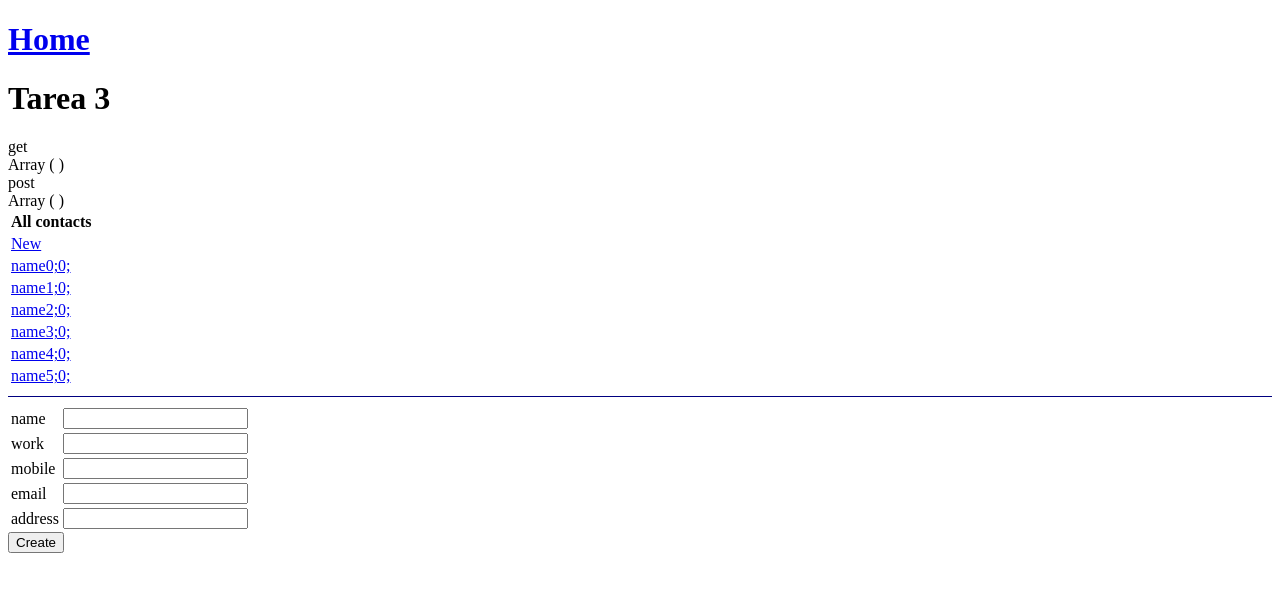
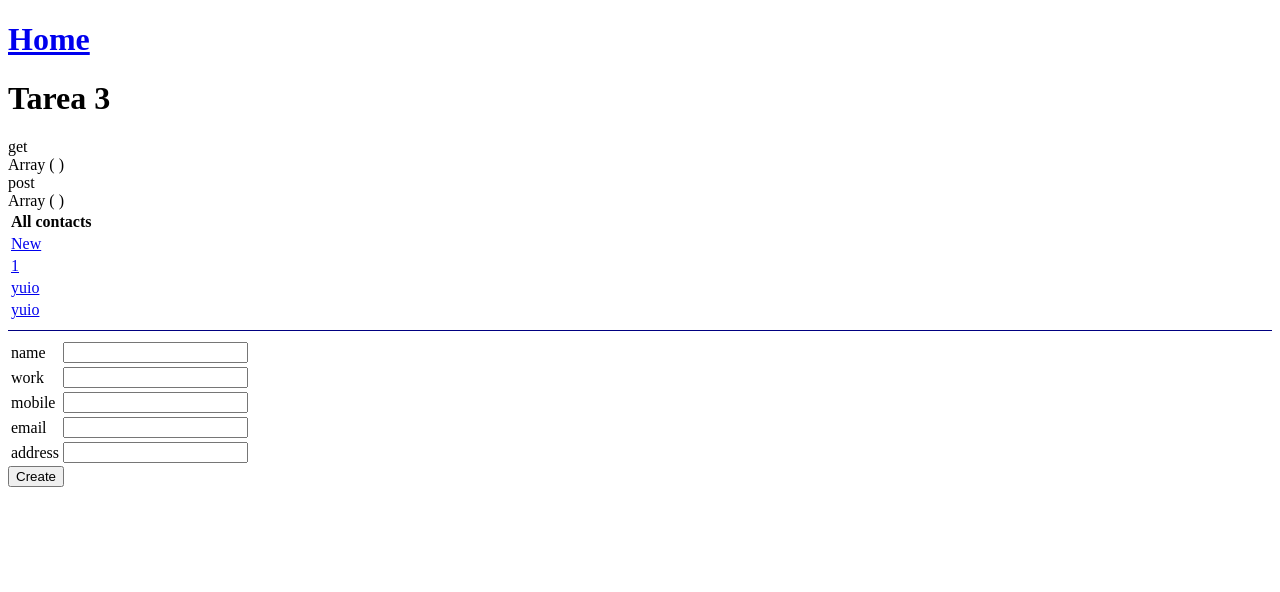
Before and after one commit to Raznagul/web-programming-2018, a PHP site: page /tarea3.php in a window 1280 px wide. Shown: the top 592 px of the page. Run offline with PHP 8.4, Linux system fonts and the light colour scheme.

Commit message:
tarea3 save

```diff
--- a/tarea3.php
+++ b/tarea3.php
@@ -18,10 +18,104 @@
             echo "</br>";
 
             if (isset($_POST['create'])) {
-                $contentFile = fopen("tarea3content.txt","c");
+
+                //$pointerPosition = ftell($contentFile);
+
+
+                /*
+                echo "file";
+                echo "</br>";
+                echo $contentFile;
+                print_r($contentFile);
+                var_dump($contentFile);
+
+                echo "</br>";
+                echo "</br>";
+                echo "ftell";
+                echo "</br>";
+                echo $contentFile;
+                print_r($contentFile);
+                var_dump($contentFile);
+
+                echo "</br>";
+                echo "</br>";
+                echo PHP_EOL."fgets";
+                echo "</br>";
+                echo fgets($contentFile);
+                print_r(fgets($contentFile));
+                var_dump(fgets($contentFile));
+
+                echo "</br>";
+                echo "</br>";
+                echo PHP_EOL."SEEK_CUR";
+                echo "</br>";
+                echo fseek($contentFile, 41, SEEK_CUR);
+                print_r(fseek($contentFile, 41, SEEK_CUR));
+                var_dump(fseek($contentFile, 41, SEEK_CUR));
+                echo fgets($contentFile);
+
+                echo "</br>";
+                echo "</br>";
+                echo "ftell";
+                echo "</br>";
+                echo $contentFile;
+                print_r($contentFile);
+                var_dump($contentFile);
+
+                echo "</br>";
+                echo "</br>";
+                echo PHP_EOL."SEEK_SET";
+                echo "</br>";
+                echo fseek($contentFile, 21, SEEK_SET);
+                print_r(fseek($contentFile, 31, SEEK_SET));
+                var_dump(fseek($contentFile, 21, SEEK_SET));
+                echo fgets($contentFile);
+
+                echo "</br>";
+                echo "</br>";
+                echo "ftell";
+                echo "</br>";
+                echo $contentFile;
+                print_r($contentFile);
+                var_dump($contentFile);
+
+                echo "</br>";
+                echo "</br>";
+                echo PHP_EOL."SEEK_END ";
+                echo "</br>";
+                echo fseek($contentFile, 81, SEEK_END );
+                print_r(fseek($contentFile, 81, SEEK_END));
+                var_dump(fseek($contentFile, 81, SEEK_END));
+                echo fgets($contentFile);
+
+                echo "</br>";
+                echo "</br>";
+                echo "ftell";
+                echo "</br>";
+                echo $contentFile;
+                print_r($contentFile);
+                var_dump($contentFile);
+                */
+
+                $contentFile = fopen("tarea3content.txt","a+");
                 $newContent = $_POST['name'].";".$_POST['work'].";".$_POST['mobile'].";".$_POST['email'].";".$_POST['address'].";".PHP_EOL;
-                fwrite($contentFile, $newContent);
+                $contentByteWriten = fwrite($contentFile, $newContent);
                 fclose($contentFile);
+
+                $arrayIndex = file("tarea3index.txt");
+                if(!empty($arrayIndex)){
+                    $arrayIndex = end($arrayIndex);
+                    $arrayIndex = explode(";", $arrayIndex);
+                    $previosIndex = intval($arrayIndex[1]);
+                } else {
+                    $previosIndex = 0;
+                }
+
+                $indexFile = fopen("tarea3index.txt","a+");
+                $newIndex = $_POST['name'].";" .($contentByteWriten+$previosIndex).";".PHP_EOL;
+                $byteWriten = fwrite($indexFile, $newIndex);
+                fclose($indexFile);
+
 
             }
 
@@ -44,6 +138,8 @@
             <?php
                 foreach ($indexArray as $key => $value) {
 
+                    $value = explode(";", $value);
+                    $value = reset($value);
                     echo "<tr>";
                     echo '<td><a target="_self" href="?contact='.$value.'">'.$value.'</a></td>';
                     echo "</tr>";
@@ -69,6 +165,27 @@
                 */
 
                 if (isset($_GET['contact'])) {
+
+                    $indexFile = fopen("tarea3index.txt","a+");
+                    $newIndex = $_POST['name'].";" .($contentByteWriten+$previosIndex).";".PHP_EOL;
+                    $byteWriten = fwrite($indexFile, $newIndex);
+                    fclose($indexFile);
+
+                    $contentFile = fopen("tarea3content.txt","a+");
+                    $newContent = $_POST['name'].";".$_POST['work'].";".$_POST['mobile'].";".$_POST['email'].";".$_POST['address'].";".PHP_EOL;
+                    $contentByteWriten = fwrite($contentFile, $newContent);
+                    fclose($contentFile);
+
+                    $arrayIndex = file("tarea3index.txt");
+                    if(!empty($arrayIndex)){
+                        $arrayIndex = end($arrayIndex);
+                        $arrayIndex = explode(";", $arrayIndex);
+                        $previosIndex = intval($arrayIndex[1]);
+                    } else {
+                        $previosIndex = 0;
+                    }
+
+
             ?>
                     <table>
                         <tr>
--- a/tarea3index.txt
+++ b/tarea3index.txt
@@ -1,6 +1,3 @@
-name0;0;
-name1;0;
-name2;0;
-name3;0;
-name4;0;
-name5;0;
+1;12;
+yuio;39;
+yuio;66;
```
Also changed, not shown: tarea3content.txt (+3 -5 lines).
